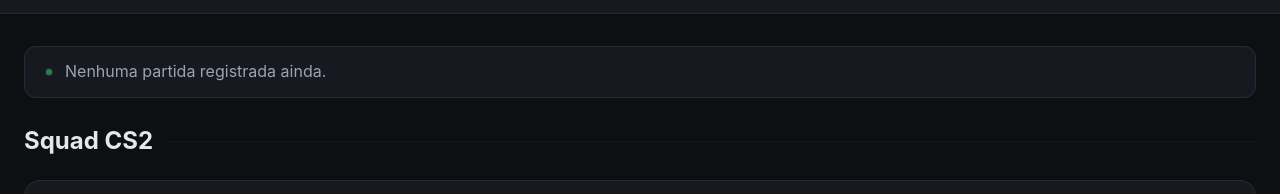
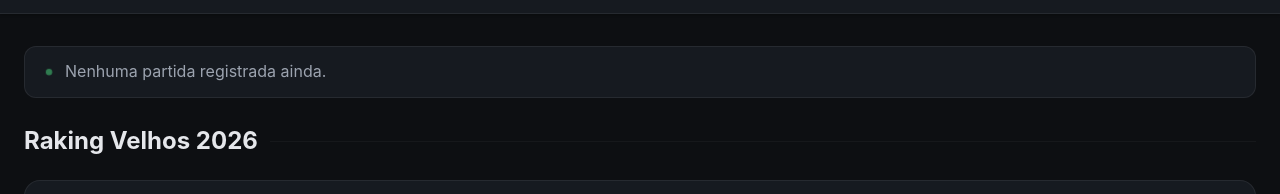
Before and after one commit to duhdev/gc-squad-dashboard, a plain HTML site: page index.html in a window 1280 px wide. Shown: the part 57-251 px from the top of the page. Drawn offline with nearby package versions, Linux system fonts and the light colour scheme; a web font is replaced by a local one.

Commit message:
Update index.html

```diff
--- a/index.html
+++ b/index.html
@@ -244,7 +244,7 @@ a,button{transition:color var(--transition),background var(--transition),border-
     <div class="filter-group" id="map-filters"></div>
   </div>
 
-  <h2 class="section-title">Squad CS2</h2>
+  <h2 class="section-title">Raking Velhos 2026</h2>
   <div class="squad-grid" id="squad-grid">
     <div class="player-card"><div class="player-header"><div class="sk-avatar skeleton"></div><div style="flex:1"><div class="sk-title skeleton"></div><div class="sk-sub skeleton"></div></div></div><div class="stats-grid"><div class="sk-stat skeleton"></div><div class="sk-stat skeleton"></div><div class="sk-stat skeleton"></div><div class="sk-stat skeleton"></div><div class="sk-stat skeleton"></div><div class="sk-stat skeleton"></div></div><div class="sk-bar skeleton"></div></div>
     <div class="player-card"><div class="player-header"><div class="sk-avatar skeleton"></div><div style="flex:1"><div class="sk-title skeleton"></div><div class="sk-sub skeleton"></div></div></div><div class="stats-grid"><div class="sk-stat skeleton"></div><div class="sk-stat skeleton"></div><div class="sk-stat skeleton"></div><div class="sk-stat skeleton"></div><div class="sk-stat skeleton"></div><div class="sk-stat skeleton"></div></div><div class="sk-bar skeleton"></div></div>
```
